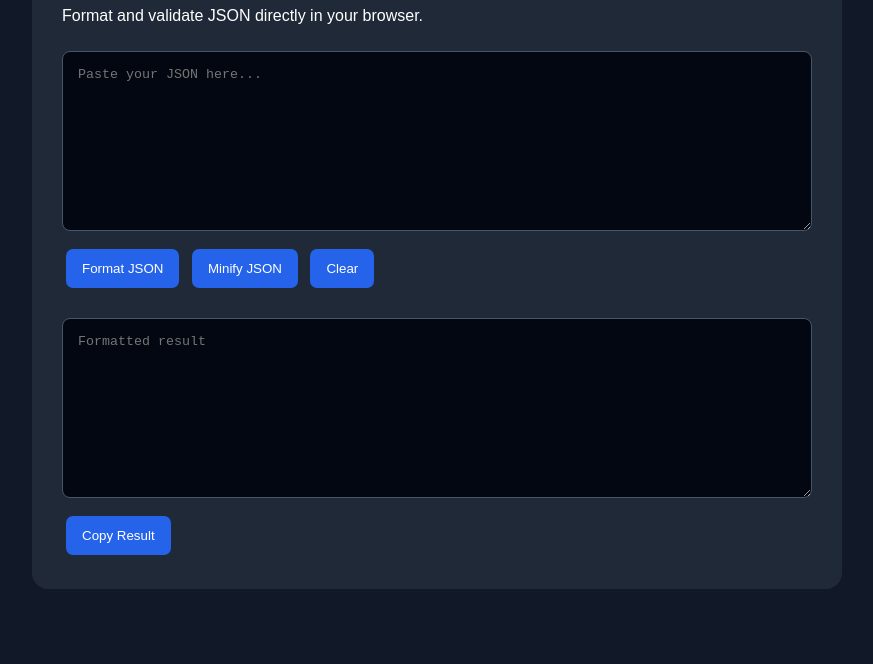
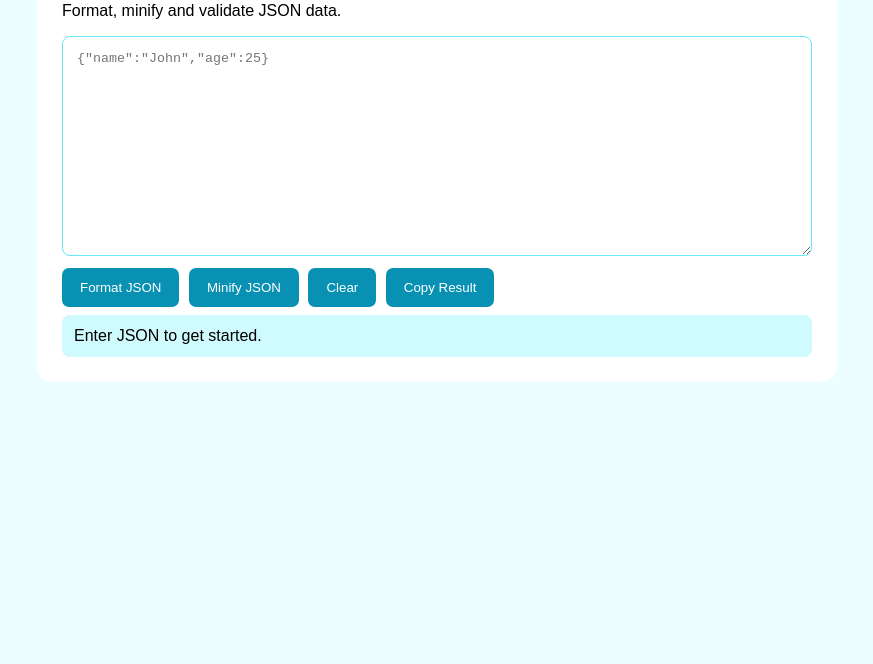
Before and after one commit to Edwardaallen/json-formatter, a plain HTML site: page index.html in a window 1280 px wide. Shown: the part 136-800 px from the top of the page, without its empty margins (203-1076 px from the left). Drawn offline with Linux system fonts and the light colour scheme.

Commit message:
Improve JSON validation and error handling

```diff
--- a/index.html
+++ b/index.html
@@ -2,53 +2,57 @@
 <html lang="en">
 <head>
 <meta charset="UTF-8">
-<meta name="viewport" content="width=device-width, initial-scale=1.0">
+<meta name="viewport" content="width=device-width,initial-scale=1">
 <title>JSON Formatter</title>
 <style>
-body{font-family:Arial;background:#111827;color:white;padding:25px}
-main{max-width:750px;margin:auto;background:#1f2937;padding:30px;border-radius:16px}
-textarea{width:100%;height:180px;padding:15px;box-sizing:border-box;background:#030712;color:#86efac;border:1px solid #475569;border-radius:8px;font-family:monospace;margin:10px 0}
-button{background:#2563eb;color:white;padding:12px 16px;border:0;border-radius:7px;cursor:pointer;margin:4px}
-#status{color:#93c5fd}
+body{font-family:Arial;background:#ecfeff;padding:25px}
+main{max-width:750px;margin:auto;background:white;padding:25px;border-radius:15px}
+textarea{width:100%;height:220px;box-sizing:border-box;padding:14px;border:1px solid #67e8f9;border-radius:8px}
+button{background:#0891b2;color:white;border:0;padding:12px 18px;border-radius:7px;cursor:pointer;margin:8px 5px 8px 0}
+#status{padding:12px;border-radius:8px;background:#cffafe;white-space:pre-wrap}
 </style>
 </head>
 <body>
 <main>
 <h1>JSON Formatter</h1>
-<p>Format and validate JSON directly in your browser.</p>
-<textarea id="input" placeholder="Paste your JSON here..."></textarea>
-<button onclick="formatJSON(false)">Format JSON</button>
-<button onclick="formatJSON(true)">Minify JSON</button>
+<p>Format, minify and validate JSON data.</p>
+<textarea id="input" placeholder='{"name":"John","age":25}'></textarea>
+<div>
+<button onclick="formatJSON()">Format JSON</button>
+<button onclick="minifyJSON()">Minify JSON</button>
 <button onclick="clearJSON()">Clear</button>
-<p id="status"></p>
-<textarea id="output" readonly placeholder="Formatted result"></textarea>
-<button onclick="copyResult()">Copy Result</button>
+<button onclick="copyJSON()">Copy Result</button>
+</div>
+<div id="status">Enter JSON to get started.</div>
 </main>
 <script>
-function formatJSON(minify){
- const input=document.getElementById("input").value;
- const output=document.getElementById("output");
- const status=document.getElementById("status");
+const input=document.getElementById("input");
+const status=document.getElementById("status");
+function processJSON(minify){
  try{
-  const data=JSON.parse(input);
-  output.value=JSON.stringify(data,null,minify?0:2);
-  status.textContent="Valid JSON!";
+  const data=JSON.parse(input.value);
+  input.value=minify?JSON.stringify(data):JSON.stringify(data,null,2);
+  status.textContent="Valid JSON. Processing successful!";
+  status.style.background="#dcfce7";
  }catch(error){
-  output.value="";
   status.textContent="Invalid JSON: "+error.message;
+  status.style.background="#fee2e2";
  }
 }
+function formatJSON(){processJSON(false);}
+function minifyJSON(){processJSON(true);}
 function clearJSON(){
- document.getElementById("input").value="";
- document.getElementById("output").value="";
- document.getElementById("status").textContent="";
+ input.value="";
+ status.textContent="Enter JSON to get started.";
+ status.style.background="#cffafe";
 }
-async function copyResult(){
+async function copyJSON(){
  try{
-  await navigator.clipboard.writeText(document.getElementById("output").value);
-  document.getElementById("status").textContent="Result copied!";
+  await navigator.clipboard.writeText(input.value);
+  status.textContent="JSON copied successfully!";
+  status.style.background="#dcfce7";
  }catch{
-  document.getElementById("status").textContent="Please copy manually.";
+  status.textContent="Please copy the result manually.";
  }
 }
 </script>
```
